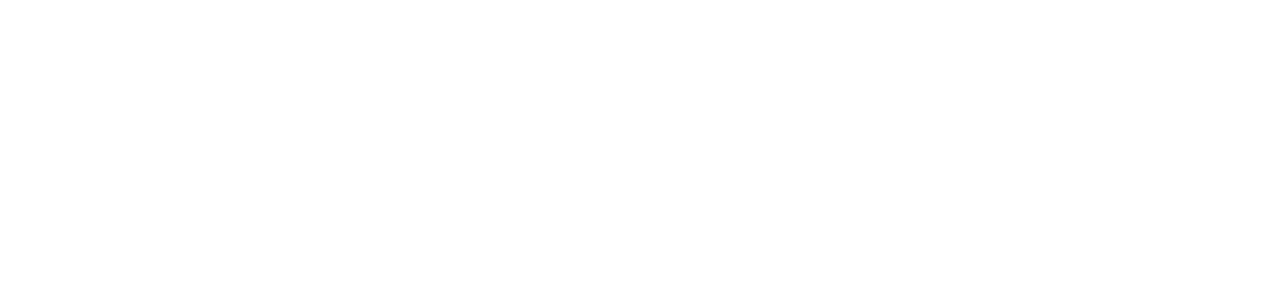
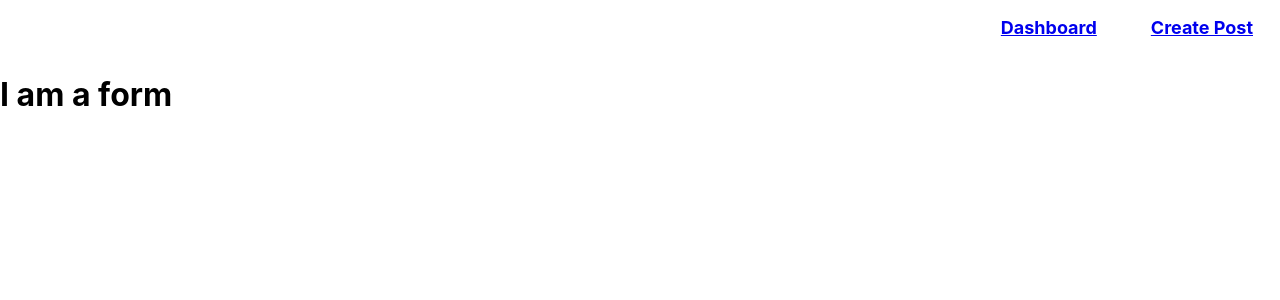
Before and after one commit to f-ansari/memestagram, a React (Create React App) app in the folder client/: page /createpost in a window 1280 px wide. Shown: the top 300 px of the page. Built offline with nearby package versions, Linux system fonts and the light colour scheme.

Commit message:
data mapping on dash

```diff
--- a/client/src/App.js
+++ b/client/src/App.js
@@ -1,11 +1,19 @@
 import './style/App.css'
-import { Route } from 'react-router-dom'
+import { Switch, Route } from 'react-router-dom'
+import Nav from './components/Nav'
 import Dashboard from './components/Dashboard'
+import PostForm from './components/PostForm'
 
 function App() {
   return (
-    <div className="App">
-      <Route exact path="/" component={Dashboard} />
+    <div>
+      <Nav />
+      <main>
+        <Switch>
+          <Route exact path="/" component={Dashboard} />
+          <Route path="/createpost" component={PostForm} />
+        </Switch>
+      </main>
       {/* <header className="App-header">TESTING</header> */}
     </div>
   )
--- a/client/src/components/Dashboard.jsx
+++ b/client/src/components/Dashboard.jsx
@@ -3,9 +3,9 @@ import {connect} from 'react-redux'
 import {GetMapPost} from '../store/actions/PostAction'
 
 
-const mapStateToProps = ({postState}) => {
+const mapStateToProps = ({ postState }) => {
   console.log(postState)
-  return {postState}
+  return { postState }
 
 }
 
@@ -28,14 +28,15 @@ console.log(props.postState)
   return (
     <div>
       <h1>All Posts</h1>
-        <div>
+        <div className="container">
         {props.postState.mapPost.length ?  (
           props.postState.mapPost.map((post, i) => (
           <div key={i}>
-            <h2> </h2>
+            <img src={post.image} width="100em"></img>
+            <h3>{post.username}</h3>
+            <p>{post.caption}</p>
           </div>
           ))
-
         ): <h3>Loading</h3> }
         </div>
     </div>
--- a/client/src/components/Nav.jsx
+++ b/client/src/components/Nav.jsx
@@ -0,0 +1,17 @@
+import React from 'react'
+import { NavLink } from 'react-router-dom'
+
+const Nav = () => {
+    return(
+        <div>
+            <header>
+                <nav>
+                    <NavLink to="/">Dashboard</NavLink>
+                    <NavLink to="createpost">Create Post</NavLink>
+                </nav>
+            </header>
+        </div>
+    )
+}
+
+export default Nav
--- a/client/src/components/PostForm.jsx
+++ b/client/src/components/PostForm.jsx
@@ -0,0 +1,11 @@
+import React from 'react'
+
+const PostForm = (props) => {
+    return (
+        <div>
+            <h1>I am a form</h1>
+        </div>
+    )
+}
+
+export default PostForm
--- a/client/src/style/App.css
+++ b/client/src/style/App.css
@@ -2,37 +2,28 @@
   text-align: center;
 }
 
-.App-logo {
-  height: 40vmin;
-  pointer-events: none;
+header {
+  display: flex;
+  justify-content: flex-end;
+  align-items: center;
+  height: 3em;
+  font-weight: bold;
+  font-size: large;
 }
 
-@media (prefers-reduced-motion: no-preference) {
-  .App-logo {
-    animation: App-logo-spin infinite 20s linear;
-  }
+header nav a {
+  margin: 0 1.5em;
 }
 
-.App-header {
-  background-color: #282c34;
-  min-height: 100vh;
-  display: flex;
-  flex-direction: column;
-  align-items: center;
-  justify-content: center;
-  font-size: calc(10px + 2vmin);
-  color: white;
+.container {
+  margin-left: auto;
+  margin-right: auto;
+  display: grid;
+  grid-template-columns: repeat(3, 1fr);
+  grid-template-rows: 1fr;
+  grid-column-gap: 3em;
+  grid-row-gap: 2em;
+  max-width: 50em;
+  min-width: 40em;
+  margin-top: 2em;
 }
-
-.App-link {
-  color: #61dafb;
-}
-
-@keyframes App-logo-spin {
-  from {
-    transform: rotate(0deg);
-  }
-  to {
-    transform: rotate(360deg);
-  }
-}
```
